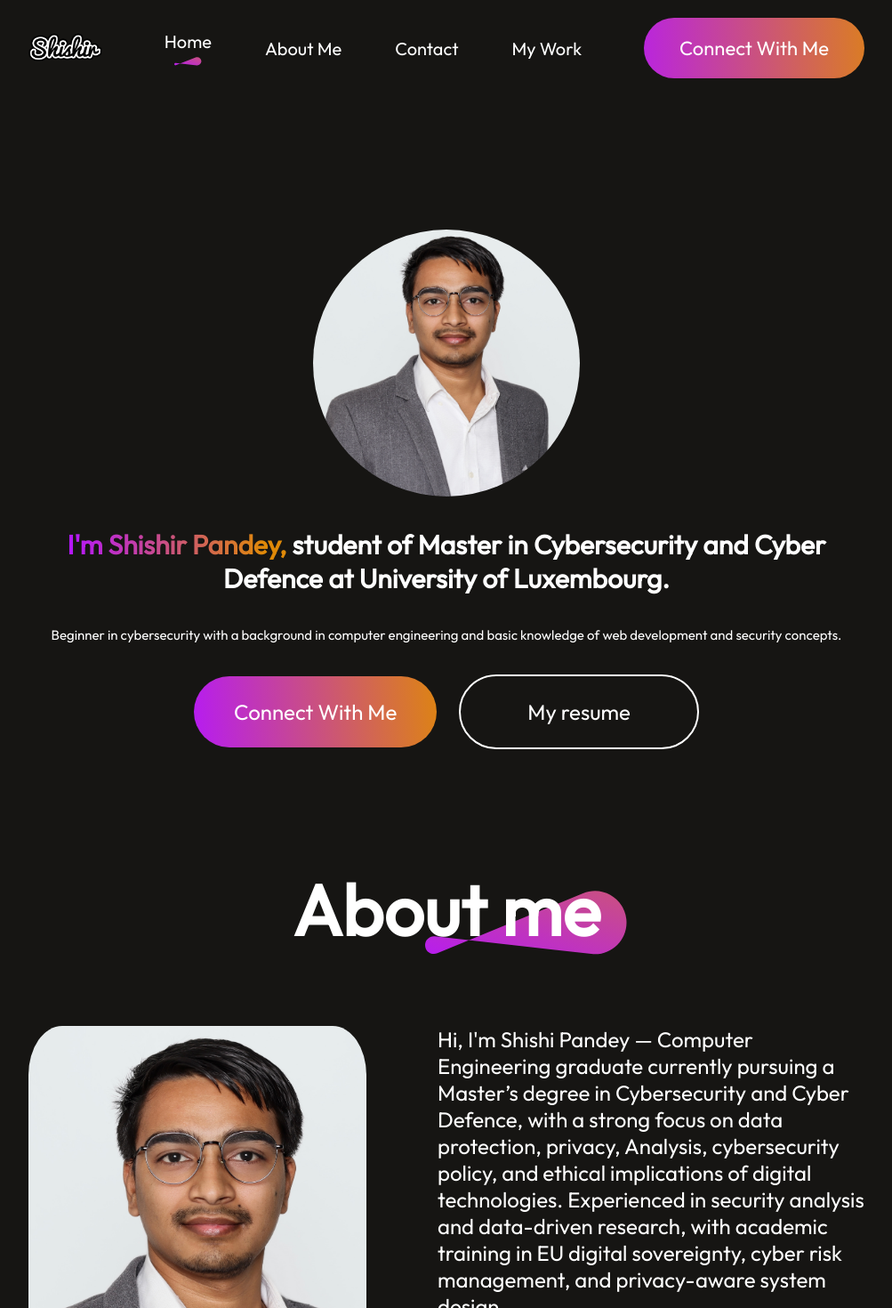
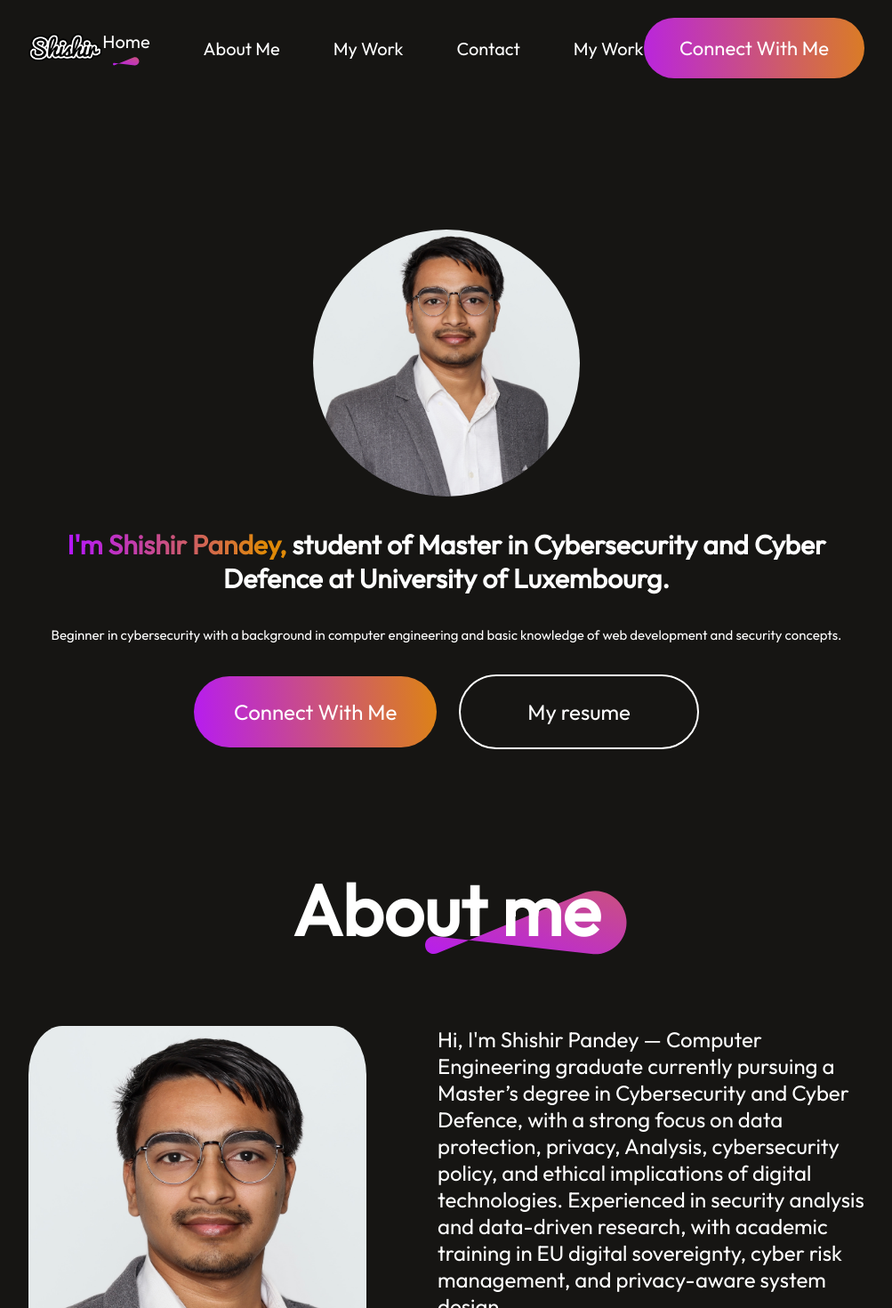
Before and after one commit to shishirpandey18/Portfolio, a React (Vite) app: page / in a window 1280 px wide. Shown: the top 1470 px of the page at 89% size, without its empty margins (138-1141 px from the left). Built offline with nearby package versions, Linux system fonts and the light colour scheme.

Commit message:
Updated Project

```diff
--- a/src/Components/About/About.jsx
+++ b/src/Components/About/About.jsx
@@ -16,7 +16,7 @@ const About = () => {
                 </div>
                 <div className="about-right">
                     <div className="about-para">
-                        <p>Hi, I'm Shishi Pandey — Computer Engineering graduate currently pursuing a Master’s degree in Cybersecurity and Cyber Defence, with a strong focus on data protection, privacy, Analysis, cybersecurity policy, and ethical implications of digital technologies. Experienced in security analysis and data-driven research, with academic training in EU digital sovereignty, cyber risk management, and privacy-aware system design.</p>
+                        <p>Hi, I'm Shishir Pandey — Computer Engineering graduate currently pursuing a Master’s degree in Cybersecurity and Cyber Defence, with a strong focus on data protection, privacy, Analysis, cybersecurity policy, and ethical implications of digital technologies. Experienced in security analysis and data-driven research, with academic training in EU digital sovereignty, cyber risk management, and privacy-aware system design.</p>
                         <p>Currently, I'm diving deeper into the world of cybersecurity, exploring mobile app security and dynamic analysis. Whether it’s crafting intuitive UIs or uncovering vulnerabilities, I love learning and tackling new challenges.</p>
                     </div>
 
--- a/src/Components/Navbar/Navbar.jsx
+++ b/src/Components/Navbar/Navbar.jsx
@@ -23,6 +23,7 @@ const Navbar = () => {
             <img src={menu_close} onClick={closeMenu} alt="" className='nav-mob-close'/>
             <li><AnchorLink className='anchor-link' href='#home'><p onClick={()=>{setMenu("home"); closeMenu();}}>Home</p></AnchorLink>{menu==="home"?<img src={underline} alt='' />:<></>}</li>
             <li><AnchorLink className='anchor-link' offset={50} href='#about'><p onClick={()=>{setMenu("about"); closeMenu();}}>About Me</p></AnchorLink>{menu==="about"?<img src={underline} alt='' />:<></>}</li>
+            <li><AnchorLink className='anchor-link' offset={50} href='#mywork'><p onClick={()=>{setMenu("mywork"); closeMenu();}}>My Work</p></AnchorLink>{menu==="mywork"?<img src={underline} alt='' />:<></>}</li>
             <li><AnchorLink className='anchor-link' offset={50} href='#contact'><p onClick={()=>{setMenu("contact"); closeMenu();}}>Contact</p></AnchorLink>{menu==="contact"?<img src={underline} alt='' />:<></>}</li>
             <li><AnchorLink className='anchor-link' offset={50} href='#mywork'><p onClick={()=>{setMenu("mywork"); closeMenu();}}>My Work</p></AnchorLink>{menu==="mywork"?<img src={underline} alt='' />:<></>}</li>
         </ul>
```
